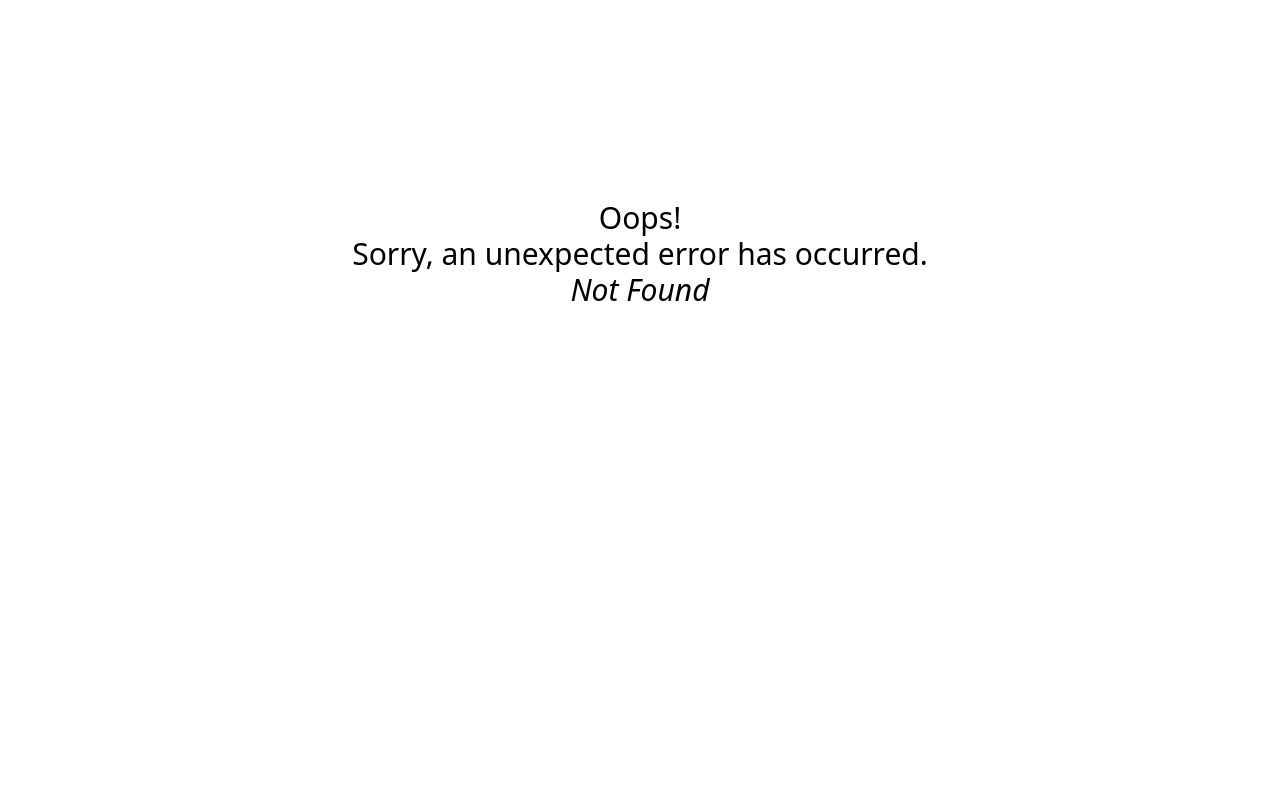
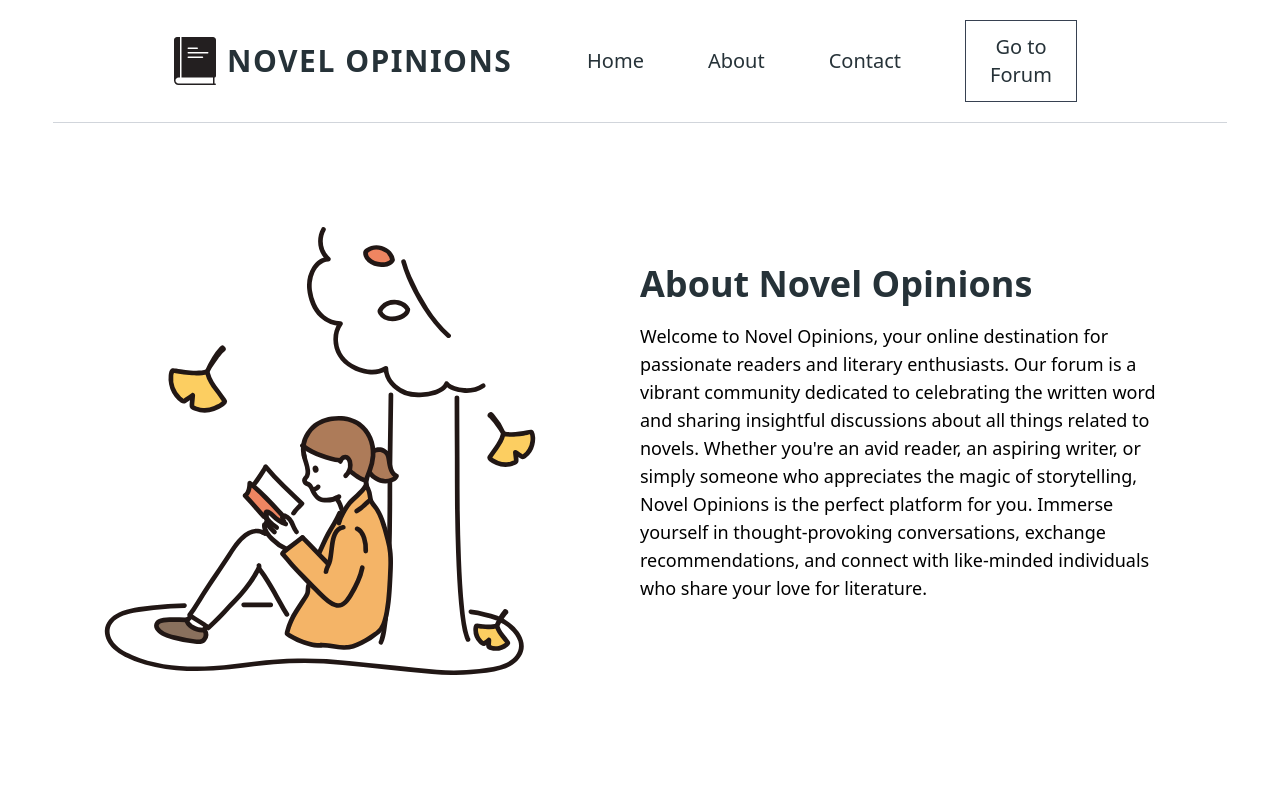
Before and after one commit to PatrickLisiecki/book-review-forum, a React (Vite) app: page /about in a window 1280 px wide. Before the commit this address had no page. Shown: the top 785 px of the page. Built offline with nearby package versions, Linux system fonts and the light colour scheme.

Commit message:
Created about page and added route

```diff
--- a/src/main.jsx
+++ b/src/main.jsx
@@ -1,11 +1,14 @@
 import "./assets/index.css";
 
-import CreateForumForm, { action as createForumAction } from "./pages/CreateForum/CreateForumForm";
+import CreateForumForm, {
+    action as createForumAction,
+} from "./pages/CreateForum/CreateForumForm";
 import Forums, { loader as forumsLoader } from "./pages/Forums/Forums";
 import { RouterProvider, createBrowserRouter } from "react-router-dom";
 
 import ErrorPage from "./components/ErrorPage.jsx";
 import Homepage from "./pages/Homepage/Homepage";
+import AboutPage from "./pages/AboutPage/AboutPage";
 import React from "react";
 import ReactDOM from "react-dom/client";
 
@@ -15,6 +18,11 @@ const router = createBrowserRouter([
     {
         path: "/",
         element: <Homepage />,
+        errorElement: <ErrorPage />,
+    },
+    {
+        path: "/about",
+        element: <AboutPage />,
         errorElement: <ErrorPage />,
     },
     {
--- /dev/null
+++ b/src/pages/AboutPage/AboutPage.jsx
@@ -0,0 +1,84 @@
+import React from "react";
+import { Link } from "react-router-dom";
+import HomepageNavbar from "../Homepage/HomepageNavbar";
+import Footer from "../../components/Footer";
+
+export default function AboutPage() {
+    return (
+        <section className="w-full min-h-screen bg-white">
+            <HomepageNavbar />
+
+            <div className="w-10/12 h-auto mx-auto my-16 flex flex-row justify-evenly">
+                <div className="w-6/12 max-h-full pt-10 pr-24 flex justify-end">
+                    <img
+                        src="src/assets/images/aboutReader.svg"
+                        alt="Enlightened Reader"
+                        className="max-w-md w-auto h-auto ml-8"
+                    />
+                </div>
+                <div className="w-6/12 max-h-full flex flex-col justify-center items-start">
+                    <div className="w-full max-w-xl mb-4">
+                        <span className="text-4xl font-bold leading-tight text-midnight">
+                            About Novel Opinions
+                        </span>
+                    </div>
+                    <p className="text-lg max-w-xl">
+                        Welcome to Novel Opinions, your online destination for
+                        passionate readers and literary enthusiasts. Our forum
+                        is a vibrant community dedicated to celebrating the
+                        written word and sharing insightful discussions about
+                        all things related to novels. Whether you're an avid
+                        reader, an aspiring writer, or simply someone who
+                        appreciates the magic of storytelling, Novel Opinions is
+                        the perfect platform for you. Immerse yourself in
+                        thought-provoking conversations, exchange
+                        recommendations, and connect with like-minded
+                        individuals who share your love for literature.
+                    </p>
+                </div>
+            </div>
+
+            <div className="w-10/12 mx-auto my-28 rounded-xl bg-zinc-300">
+                <div className="w-10/12 h-auto mx-auto my-16 flex flex-row justify-evenly">
+                    <div className="w-6/12 max-h-full p-16 flex flex-col justify-center items-start">
+                        <div className="w-full max-w-xl mb-4">
+                            <span className="text-4xl font-bold leading-tight text-midnight">
+                                About The Creator
+                            </span>
+                        </div>
+                        <p className="text-lg max-w-xl">
+                            Enter the enigmatic world of Novel Opinions, a
+                            unique online forum guided by the mysterious journey
+                            of its owner. Once an elusive hacker, our anonymous
+                            protagonist has transformed into the visionary
+                            behind this literary haven. Drawing from their past
+                            experiences, this enigmatic figure has channeled
+                            their tech-savvy skills and passion for storytelling
+                            into creating a thriving community of book readers.
+                            With a deep understanding of the power of words, our
+                            anonymous owner has curated an environment that
+                            embraces anonymity, encourages free expression, and
+                            fosters the exchange of diverse ideas. At Novel
+                            Opinions, join fellow readers in exploring the vast
+                            landscapes of literature and unravel the secrets of
+                            captivating narratives. Indulge in the enigma and
+                            find solace in the company of like-minded
+                            individuals, all brought together under the
+                            stewardship of an anonymous hacker turned literary
+                            luminary.
+                        </p>
+                    </div>
+                    <div className="w-6/12 max-h-full pt-10 pr-24 flex justify-end">
+                        <img
+                            src="src/assets/images/aboutCreator.svg"
+                            alt="Enlightened Reader"
+                            className="max-w-md w-auto h-auto ml-8"
+                        />
+                    </div>
+                </div>
+            </div>
+
+            <Footer />
+        </section>
+    );
+}
```
Also changed, not shown: src/assets/images/aboutCreator.svg (added), src/assets/images/aboutReader.svg (added).
